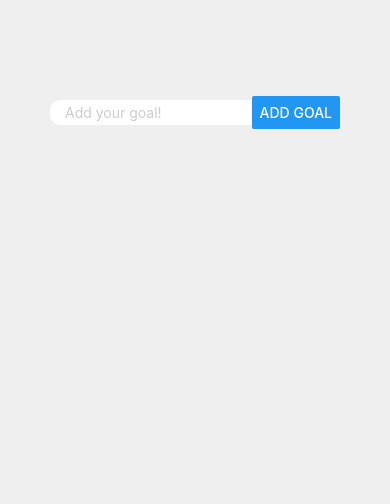
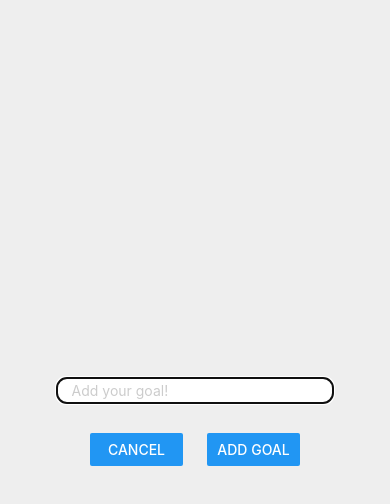
Before and after one commit to officialabdulrehman/react-native-max, a React Native app: screen / in a window 390 px wide. Both pictures are taken after a click on the button "ADD GOAL". Shown: the top 504 px of the page. Built offline with nearby package versions, Linux system fonts and the light colour scheme.

Commit message:
feat: converted input component to modal | other changes

```diff
--- a/App.js
+++ b/App.js
@@ -1,5 +1,5 @@
 import { useState } from 'react';
-import { View } from 'react-native';
+import { Button, Text, View } from 'react-native';
 import { appStyles } from './App.styles';
 import { GoalInput } from './src/components/GoalInput/GoalInput';
 import { GoalList } from './src/components/GoalList/GoalList';
@@ -7,6 +7,7 @@ import { GoalList } from './src/components/GoalList/GoalList';
 export default function App() {
 
   const [goals, setGoals] = useState([])
+  const [modal, setModal] = useState(false)
 
   const handleAddition = (goal) => {
     setGoals(currGoals => [goal, ...currGoals])
@@ -16,12 +17,27 @@ export default function App() {
     setGoals(currGoals => currGoals.filter(goal => goal.id !== goalToBeDeleted.id))
   }
 
+  const showModal = () => {
+    setModal(true)
+  }
+
+  const hideModal = () => {
+    setModal(false)
+  }
+
   return (
     <View style={appStyles.appContainer}>
-      <GoalInput
+      <Text style={appStyles.appTitle}>My Goals!</Text>
+      <GoalList goals={goals} handleDeletion={handleDeletion} />
+      <Button
+        title='Add Goal'
+        onPress={showModal}
+      />
+      {modal ? <GoalInput
+        visible={modal}
+        hideModal={hideModal}
         handleAddition={handleAddition}
-      />
-      <GoalList goals={goals} handleDeletion={handleDeletion} />
+      /> : null}
     </View>
   );
 }
--- a/App.styles.js
+++ b/App.styles.js
@@ -6,4 +6,16 @@ export const appStyles = StyleSheet.create({
     padding: 50,
     backgroundColor: "#efefef",
   },
+  appTitle: {
+    textAlign: 'center',
+    marginTop: 20,
+    marginBottom: 40,
+    paddingVertical: 10,
+    fontSize: 25,
+    color: "rgba(83, 196, 247, 1)",
+    fontWeight: "600",
+    fontFamily: "Roboto",
+    backgroundColor: "#fff",
+    borderRadius: 10,
+  }
 });
--- a/src/components/Goal/Goal.styles.js
+++ b/src/components/Goal/Goal.styles.js
@@ -3,7 +3,7 @@ import { StyleSheet } from "react-native";
 export const goalStyles = StyleSheet.create({
   goal: {
     borderRadius: 10,
-    margin: 10,
+    marginVertical: 10,
     backgroundColor: "#fff",
     borderRadius: 10,
   },
--- a/src/components/GoalInput/GoalInput.jsx
+++ b/src/components/GoalInput/GoalInput.jsx
@@ -1,8 +1,8 @@
 import { useState } from "react"
-import { Button, TextInput, View } from "react-native"
+import { Button, Modal, TextInput, View } from "react-native"
 import { goalInputStyles } from "./GoalInput.styles"
 
-export const GoalInput = ({ handleAddition }) => {
+export const GoalInput = ({ visible, hideModal, handleAddition }) => {
 
   const [goal, setGoal] = useState(null)
 
@@ -20,20 +20,35 @@ export const GoalInput = ({ handleAddition }) => {
     }
     handleAddition(newGoal)
     setGoal(null)
+    hideModal()
   }
 
   return (
+    <Modal
+      visible={visible}
+      animationType="fade"
+    // transparent
+    >
       <View style={goalInputStyles.inputContainer}>
         <TextInput style={goalInputStyles.textInput}
           placeholder='Add your goal!'
           onChangeText={handleGoalInputChange}
           value={goal}
+          autoFocus
         />
+        <View style={goalInputStyles.buttonsContainer}>
+          <View style={goalInputStyles.button}>
+            <Button title="Cancel" onPress={hideModal} />
+          </View>
+          <View style={goalInputStyles.button}>
             <Button
               style={goalInputStyles.addGoalButton}
               title="Add Goal"
               onPress={handleGoalInputSubmit}
             />
           </View>
+        </View>
+      </View>
+    </Modal>
   )
 }
--- a/src/components/GoalInput/GoalInput.styles.js
+++ b/src/components/GoalInput/GoalInput.styles.js
@@ -2,10 +2,11 @@ import { StyleSheet } from "react-native";
 
 export const goalInputStyles = StyleSheet.create({
   inputContainer: {
+    backgroundColor: "#eee",
     flex: 1,
-    flexDirection: "row",
-    justifyContent: "space-between",
-    alignItems: "center"
+    flexDirection: "column",
+    justifyContent: "center",
+    alignItems: "center",
   },
   textInput: {
     color: '#ccc',
@@ -15,5 +16,17 @@ export const goalInputStyles = StyleSheet.create({
     paddingVertical: 4,
     borderTopLeftRadius: 10,
     borderBottomLeftRadius: 10,
+    borderTopRightRadius: 10,
+    borderBottomRightRadius: 10,
   },
+  buttonsContainer: {
+    flexDirection: "row",
+    justifyContent: "space-around",
+    alignItems: "center",
+    width: "60%",
+    marginTop: 30
+  },
+  button: {
+    width: "40%",
+  }
 });
--- a/src/components/GoalList/GoalList.jsx
+++ b/src/components/GoalList/GoalList.jsx
@@ -10,6 +10,8 @@ export const GoalList = ({ goals, handleDeletion }) => {
         renderItem={({ item, index, separators }) => <Goal item={item} handleDeletion={handleDeletion} />}
         keyExtractor={(item, index) => { item.id + item.value }}
         alwaysBounceVertical={true}
+        showsVerticalScrollIndicator={false}
+        showsHorizontalScrollIndicator={false}
       />
     </View>
   )
```
Lines whose indentation alone changed are shown as unchanged.
